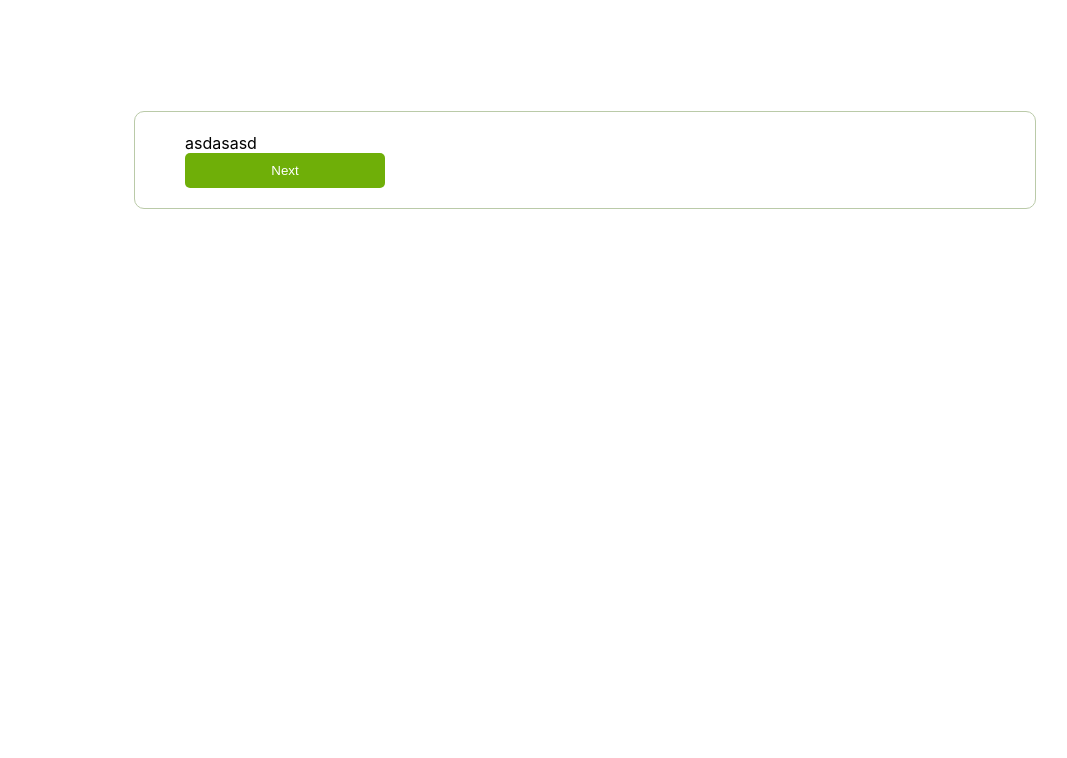
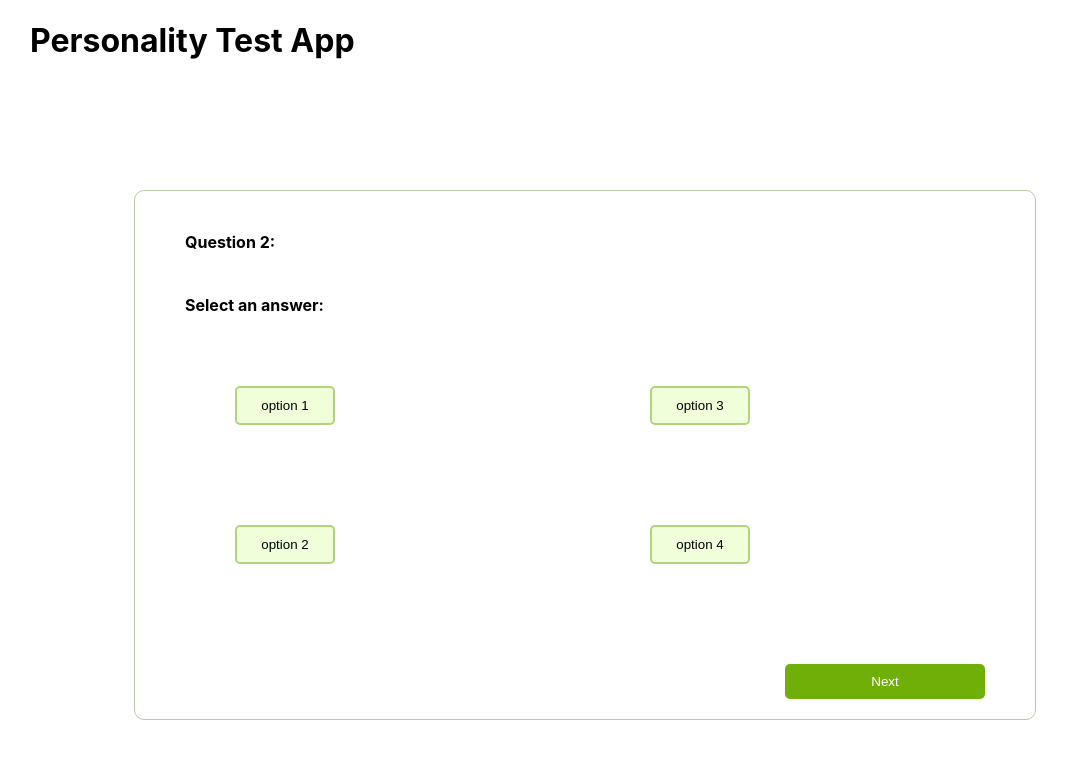
Before and after one commit to Clobbe/personality-test-app, a React (Create React App) app in the folder frontend/: page / in a window 1280 px wide. Shown: the top 758 px of the page, without its empty margins (55-1122 px from the left). Built offline with nearby package versions, Linux system fonts and the light colour scheme; no server answers.

Commit message:
FIX :: fixing styling issues + next-button float right

```diff
--- a/frontend/src/App.css
+++ /dev/null
@@ -1,7 +0,0 @@
-.App {
-  flex: 1;
-  flex-direction: column;
-  margin: 200px;
-  vertical-align: middle;
-  text-align: center;
-}
--- a/frontend/src/App.tsx
+++ b/frontend/src/App.tsx
@@ -1,11 +1,23 @@
 import React, { useState } from "react";
+import { Container, Row, Col } from "react-grid-system";
 import Questionaire from "./pages/Questionaire";
 
 function App() {
+  const [personalityScore, setPersonalityScore] = useState<number>(0);
+
   return (
-    <div className="App">
-      <Questionaire></Questionaire>
-    </div>
+    <Container>
+      <Row>
+        <Col>
+          <h1>Personality Test App</h1>
+        </Col>
+      </Row>
+      <Row>
+        <Col>
+          <Questionaire />
+        </Col>
+      </Row>
+    </Container>
   );
 }
 
--- a/frontend/src/components/atoms/Button.tsx
+++ b/frontend/src/components/atoms/Button.tsx
@@ -5,6 +5,8 @@ interface IButton extends React.HTMLProps<HTMLButtonElement> {}
 
 const StyledButton = styled.button`
   min-width: 200px;
+  margin-top: 50px;
+  float: right;
   padding: 10px 5px 10px 5px;
   background-color: #6faf08;
   outline: 0;
--- /dev/null
+++ b/frontend/src/components/atoms/OptionButton.tsx
@@ -0,0 +1,40 @@
+import React, { VFC } from "react";
+import styled from "styled-components";
+
+interface IOptionButton extends React.HTMLProps<HTMLButtonElement> {
+  selected?: boolean;
+  value?: number;
+}
+
+const StyledButton = styled.button<IOptionButton>`
+  text-align: center;
+  min-width: 100px;
+  margin: 50px;
+  padding: 10px 5px 10px 5px;
+  background-color: #f0ffd9;
+  border: 2px solid #b1d37c;
+  border-radius: 5px;
+  :hover {
+    border: 2px solid #4a7505;
+  }
+`;
+
+const StyledButtonText = styled.div`
+  font-family: sans-serif;
+  size: 16px;
+  color: #88888;
+`;
+
+const OptionButton: VFC<IOptionButton> = ({
+  selected = false,
+  value,
+  children,
+}) => {
+  return (
+    <StyledButton selected={selected}>
+      <StyledButtonText>{children}</StyledButtonText>
+    </StyledButton>
+  );
+};
+
+export default OptionButton;
--- a/frontend/src/pages/Questionaire.tsx
+++ b/frontend/src/pages/Questionaire.tsx
@@ -2,9 +2,10 @@ import React, { useEffect, useState } from "react";
 import { Container, Row, Col } from "react-grid-system";
 import Card from "../components/atoms/Card";
 import Button from "../components/atoms/Button";
+import OptionButton from "../components/atoms/OptionButton";
 
 /*
-    TODO :: add fetching of questions from backend-api
+    //TODO :: add fetching of questions from backend-api
     TODO :: add pagination between questions dependent on amount of questions
     TODO :: add a page stepper-/progress component
     TODO :: add form with RadioButtons to select question - use large buttons
@@ -23,6 +24,7 @@ const Questionaire = () => {
         throw response;
       })
       .then((data) => {
+        console.log(data);
         setQuestionsAndAnswers(data);
       })
       .catch((error) => {
@@ -32,15 +34,37 @@ const Questionaire = () => {
   //questionsAndAnswers.map((item) => item["question"]);
 
   //questionsAndAnswers[0]["options"][0]["answer"]
+  /*
+  const NextQuestionHandler = () => {
+    const [i, setI] = useState<number>(0);
+
+  } */
+
+  const i = 2;
 
   return (
     <Container>
       <Card>
         <Row>
-          <Col></Col>
+          <Col>
+            <h4>Question {i}:</h4>
+            {/* <h2>{questionsAndAnswers[0]["question"]}</h2> */}
+          </Col>
         </Row>
         <Row>
-          <Col>asdasasd</Col>
+          <Col>
+            <h4>Select an answer:</h4>
+          </Col>
+        </Row>
+        <Row>
+          <Col>
+            <OptionButton>option 1</OptionButton>
+            <OptionButton>option 2</OptionButton>
+          </Col>
+          <Col>
+            <OptionButton>option 3</OptionButton>
+            <OptionButton>option 4</OptionButton>
+          </Col>
         </Row>
         <Row>
           <Col>
```
Also changed, not shown: 1 other file (tests, documents, lock files or other folders).
